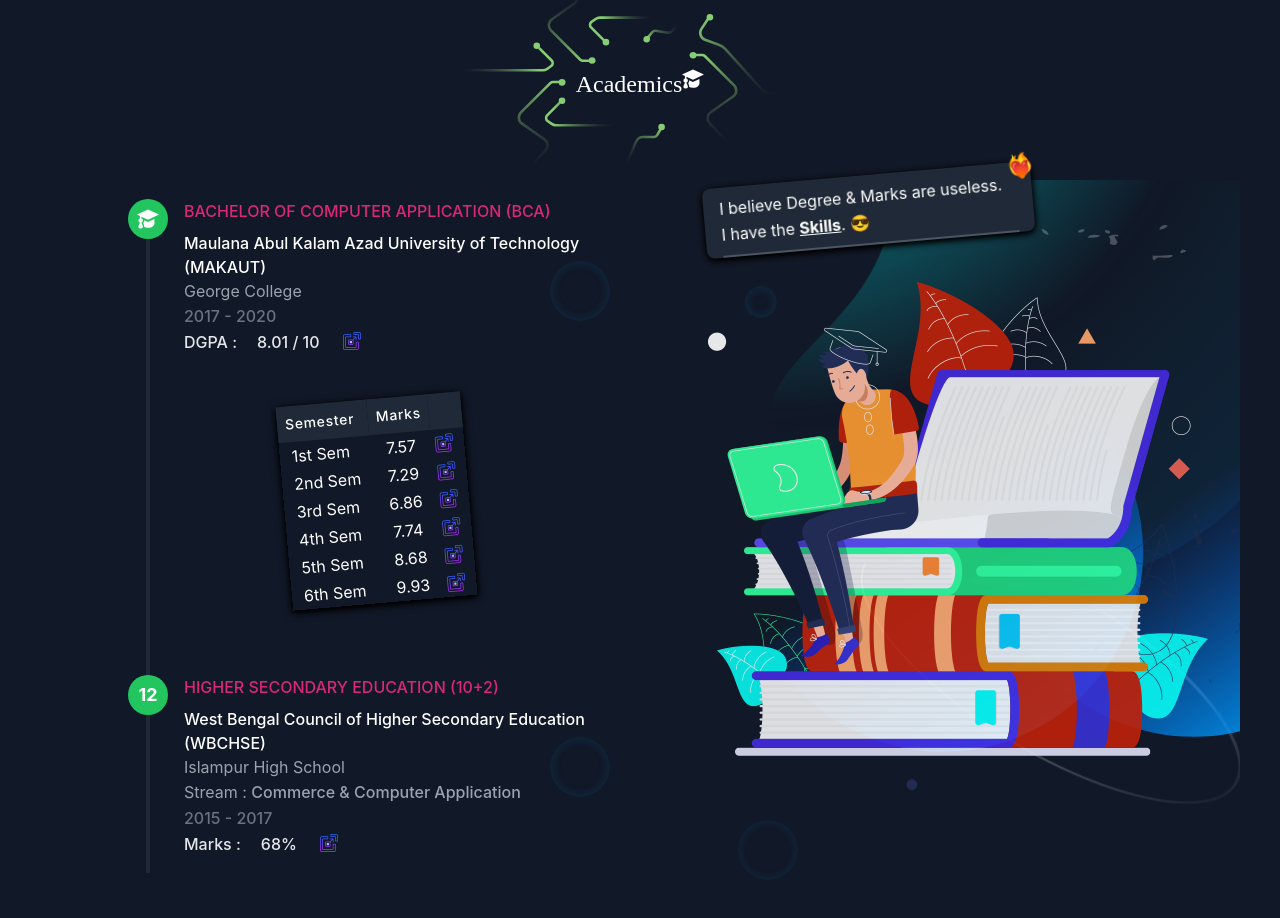
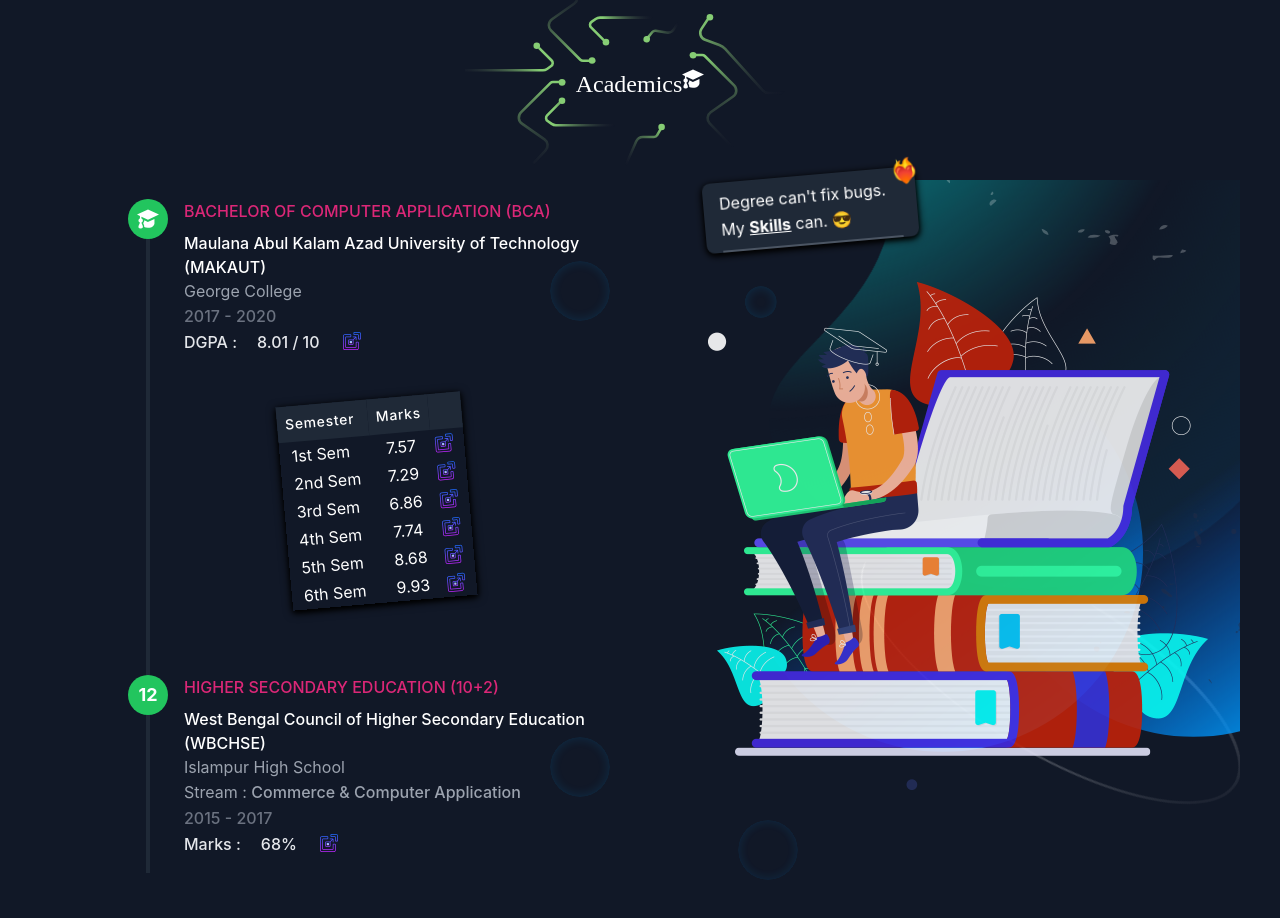
Before and after one commit to num-js/portfolio, a React (Create React App) app: page / in a window 1280 px wide. Shown: the part 5001-5919 px from the top of the page. Built offline with nearby package versions, Linux system fonts and the light colour scheme; a web font is replaced by a local one.

Commit message:
Savage line changed

```diff
--- a/src/components/Academics/Academics.js
+++ b/src/components/Academics/Academics.js
@@ -39,9 +39,9 @@
                                 <img src="../images/num_heart.gif" width="28" alt="Md Numan Ahmed" />
                             </span>
                             <p className="my-2 leading-relaxed text-white">
-                                I believe Degree & Marks are useless. &nbsp;&nbsp;
+                                Degree can't fix bugs. &nbsp;&nbsp;
                                 <br />
-                                I have the <Link to={SKILLS}><span className="font-bold underline">Skills</span>. 😎</Link>
+                                My <Link to={SKILLS}><span className="font-bold underline">Skills</span> can. 😎</Link>
                             </p>
                             <div className="flex items-center border-b-2 border-gray-600"></div>
                         </div>
```
